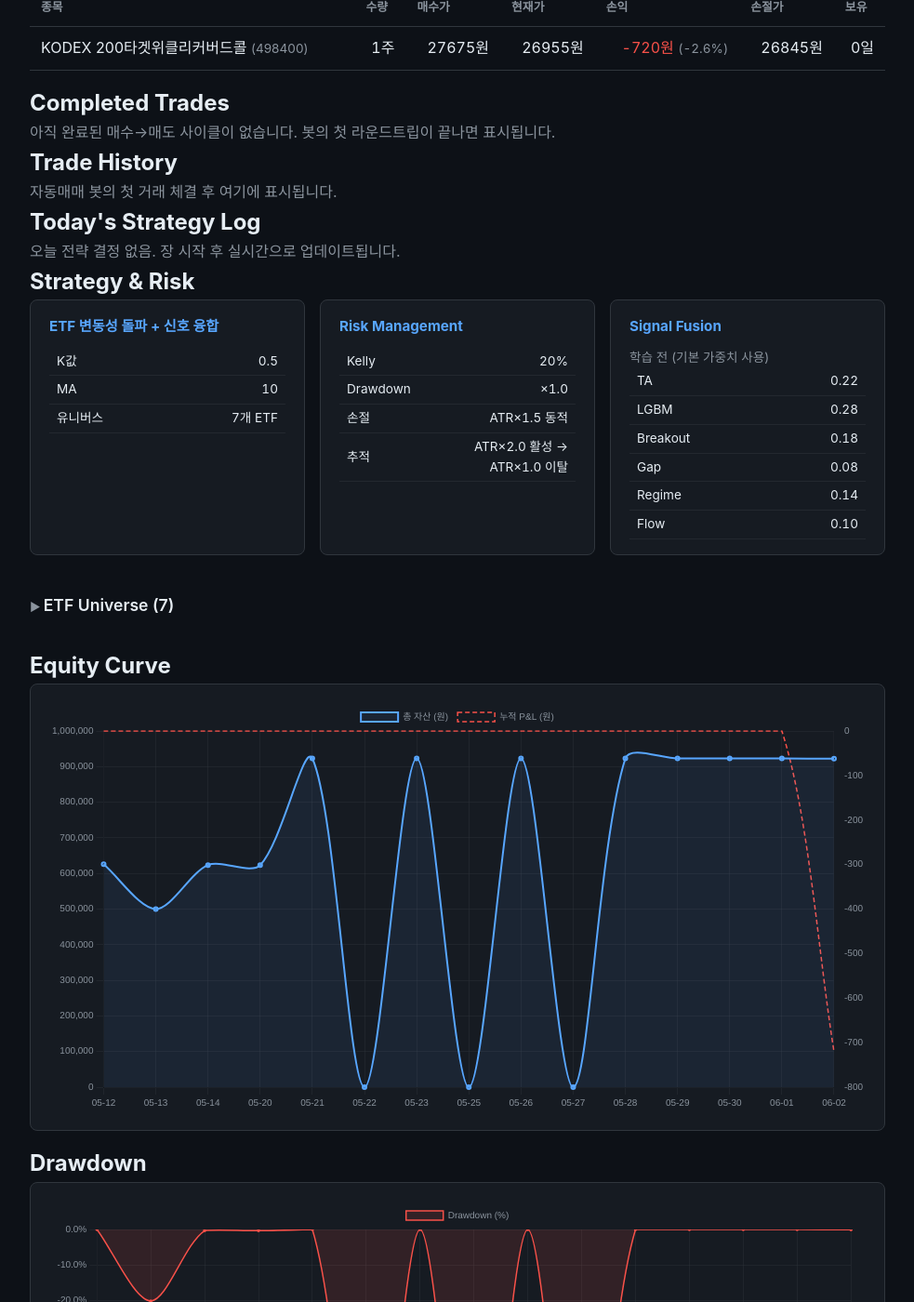
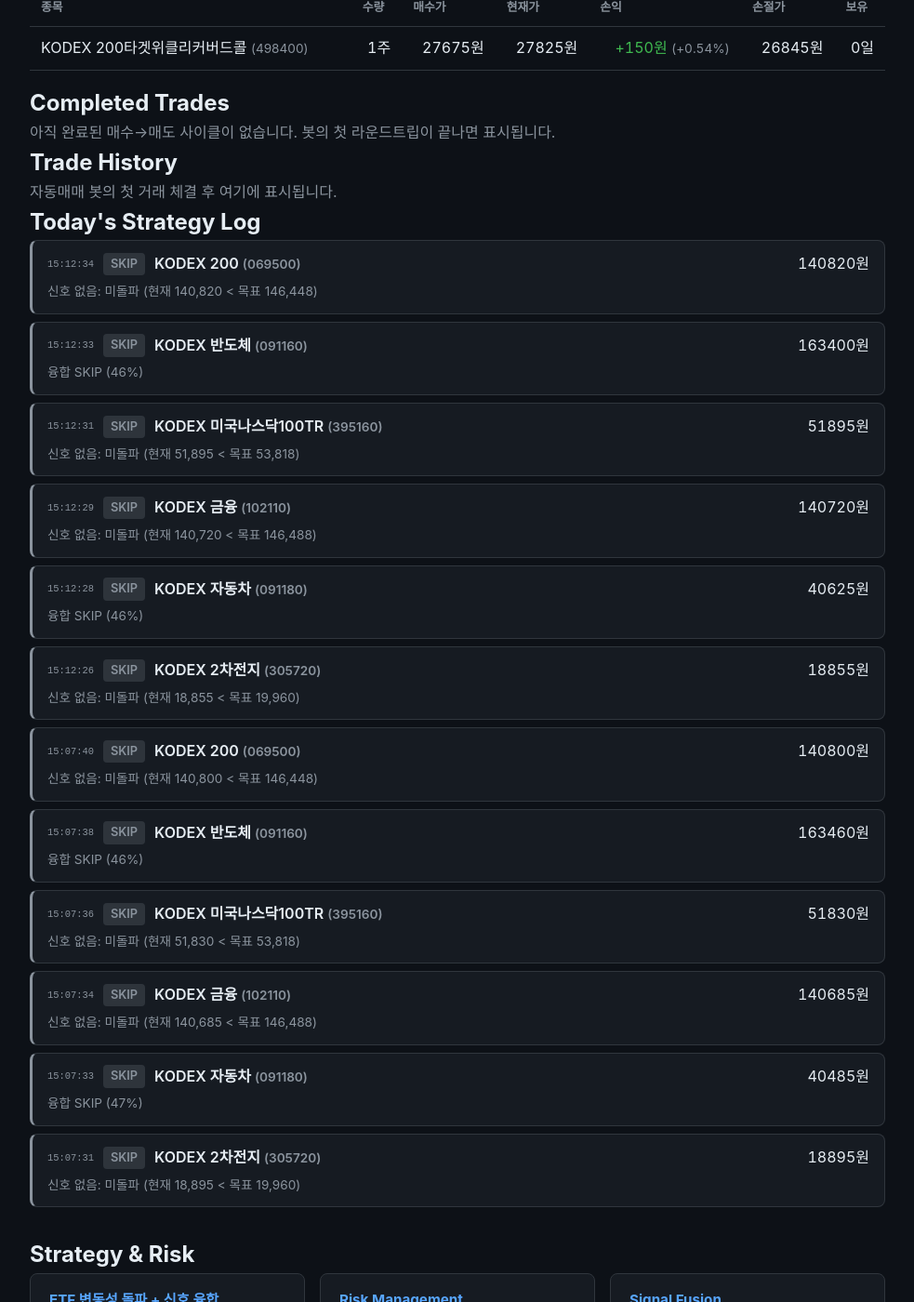
Before and after one commit to BudongJW/kis-trading-journal, a Jekyll site: the page built from index.html, in a window 1280 px wide and 1400 px high, scrolled down 1509 px. Shown: the whole window at 93% size, without its empty margins (148-1131 px from the left). Built offline with Jekyll 4.4.1, drawn with Linux system fonts in a browser that asks for light colours; nearby versions of some CDN libraries; some of the changed text lies outside the part shown.

Commit message:
auto: portfolio update 15:30

```diff
--- a/_data/portfolio.json
+++ b/_data/portfolio.json
@@ -1,5 +1,5 @@
 {
-  "updated_at": "2026-06-02T14:33:06.995940",
+  "updated_at": "2026-06-02T15:30:23.175835",
   "initial_capital": 500000,
   "cash": 922856,
   "holdings": [
@@ -7,11 +7,11 @@
       "symbol": "498400",
       "name": "KODEX 200타겟위클리커버드콜",
       "qty": 1,
-      "current_price": 26955,
-      "value": 26955,
+      "current_price": 27825,
+      "value": 27825,
       "buy_price": 27675,
-      "pnl": -720,
-      "pnl_pct": -2.6,
+      "pnl": 150,
+      "pnl_pct": 0.54,
       "manual": true,
       "stop_price": 26845
     }
@@ -29,12 +29,12 @@
     "set_at": "",
     "set_by": ""
   },
-  "holdings_value": 26955,
-  "total_value": 922136,
+  "holdings_value": 27825,
+  "total_value": 923006,
   "total_pnl": 0,
   "total_pnl_pct": 0,
   "realized_pnl": 0,
-  "unrealized_pnl": -720,
+  "unrealized_pnl": 150,
   "total_trades": 0,
   "completed_trades": 0,
   "winning_trades": 0,
@@ -67,12 +67,12 @@
     "tax_exemption_remaining_krw": 2500000
   },
   "performance": {
-    "sharpe_ratio": -4.4,
-    "max_drawdown_pct": -0.14,
+    "sharpe_ratio": 4.4,
+    "max_drawdown_pct": 0,
     "profit_factor": 0,
     "avg_win_pct": 0,
     "avg_loss_pct": 0,
-    "total_return_pct": -0.14
+    "total_return_pct": 0.03
   },
   "r_summary": {},
   "daily_history": [
@@ -267,13 +267,13 @@
     },
     {
       "date": "2026-06-02",
-      "total_value": 922136,
+      "total_value": 923006,
       "cash": 922856,
-      "holdings_value": 26955,
-      "day_pnl": -720,
-      "cumul_pnl": -720,
+      "holdings_value": 27825,
+      "day_pnl": 150,
+      "cumul_pnl": 150,
       "realized_pnl": 0,
-      "unrealized_pnl": -720,
+      "unrealized_pnl": 150,
       "net_deposit": 422856,
       "regime": "up",
       "hmm_state": "sideways",
@@ -350,8 +350,15 @@
     "trained": false
   },
   "bear_strategy": {
-    "regime": "BULL",
-    "enabled": false
+    "enabled": true,
+    "regime": "CAUTION",
+    "confidence": 0.65,
+    "sma_ratio": 0.9933,
+    "canary_bad": 1,
+    "canary_scores": {
+      "195930": 0.9699,
+      "132030": -0.2355
+    }
   },
   "us_session": {
     "enabled": true,
@@ -362,5 +369,118 @@
     "budget_pct": 0.4,
     "regime_linked": true
   },
-  "decisions": []
+  "decisions": [
+    {
+      "time": "15:12:34",
+      "symbol": "069500",
+      "name": "KODEX 200",
+      "action": "skip",
+      "reason": "신호 없음: 미돌파 (현재 140,820 < 목표 146,448)",
+      "price": 140820,
+      "ta_total": -5.1
+    },
+    {
+      "time": "15:12:33",
+      "symbol": "091160",
+      "name": "KODEX 반도체",
+      "action": "skip",
+      "reason": "융합 SKIP (46%)",
+      "price": 163400,
+      "ta_total": 15.3,
+      "lgbm_prob": 0.5
+    },
+    {
+      "time": "15:12:31",
+      "symbol": "395160",
+      "name": "KODEX 미국나스닥100TR",
+      "action": "skip",
+      "reason": "신호 없음: 미돌파 (현재 51,895 < 목표 53,818)",
+      "price": 51895,
+      "ta_total": 0.7
+    },
+    {
+      "time": "15:12:29",
+      "symbol": "102110",
+      "name": "KODEX 금융",
+      "action": "skip",
+      "reason": "신호 없음: 미돌파 (현재 140,720 < 목표 146,488)",
+      "price": 140720,
+      "ta_total": -5.1
+    },
+    {
+      "time": "15:12:28",
+      "symbol": "091180",
+      "name": "KODEX 자동차",
+      "action": "skip",
+      "reason": "융합 SKIP (46%)",
+      "price": 40625,
+      "ta_total": 18.7,
+      "lgbm_prob": 0.5
+    },
+    {
+      "time": "15:12:26",
+      "symbol": "305720",
+      "name": "KODEX 2차전지",
+      "action": "skip",
+      "reason": "신호 없음: 미돌파 (현재 18,855 < 목표 19,960)",
+      "price": 18855,
+      "ta_total": -17.6
+    },
+    {
+      "time": "15:07:40",
+      "symbol": "069500",
+      "name": "KODEX 200",
+      "action": "skip",
+      "reason": "신호 없음: 미돌파 (현재 140,800 < 목표 146,448)",
+      "price": 140800,
+      "ta_total": -5.1
+    },
+    {
+      "time": "15:07:38",
+      "symbol": "091160",
+      "name": "KODEX 반도체",
+      "action": "skip",
+      "reason": "융합 SKIP (46%)",
+      "price": 163460,
+      "ta_total": 15.2,
+      "lgbm_prob": 0.5
+    },
+    {
+      "time": "15:07:36",
+      "symbol": "395160",
+      "name": "KODEX 미국나스닥100TR",
+      "action": "skip",
+      "reason": "신호 없음: 미돌파 (현재 51,830 < 목표 53,818)",
+      "price": 51830,
+      "ta_total": 0.9
+    },
+    {
+      "time": "15:07:34",
+      "symbol": "102110",
+      "name": "KODEX 금융",
+      "action": "skip",
+      "reason": "신호 없음: 미돌파 (현재 140,685 < 목표 146,488)",
+      "price": 140685,
+      "ta_total": -5.1
+    },
+    {
+      "time": "15:07:33",
+      "symbol": "091180",
+      "name": "KODEX 자동차",
+      "action": "skip",
+      "reason": "융합 SKIP (47%)",
+      "price": 40485,
+      "ta_total": 19.2,
+      "lgbm_prob": 0.5
+    },
+    {
+      "time": "15:07:31",
+      "symbol": "305720",
+      "name": "KODEX 2차전지",
+      "action": "skip",
+      "reason": "신호 없음: 미돌파 (현재 18,895 < 목표 19,960)",
+      "price": 18895,
+      "ta_total": -17.6
+    }
+  ]
 }
```
